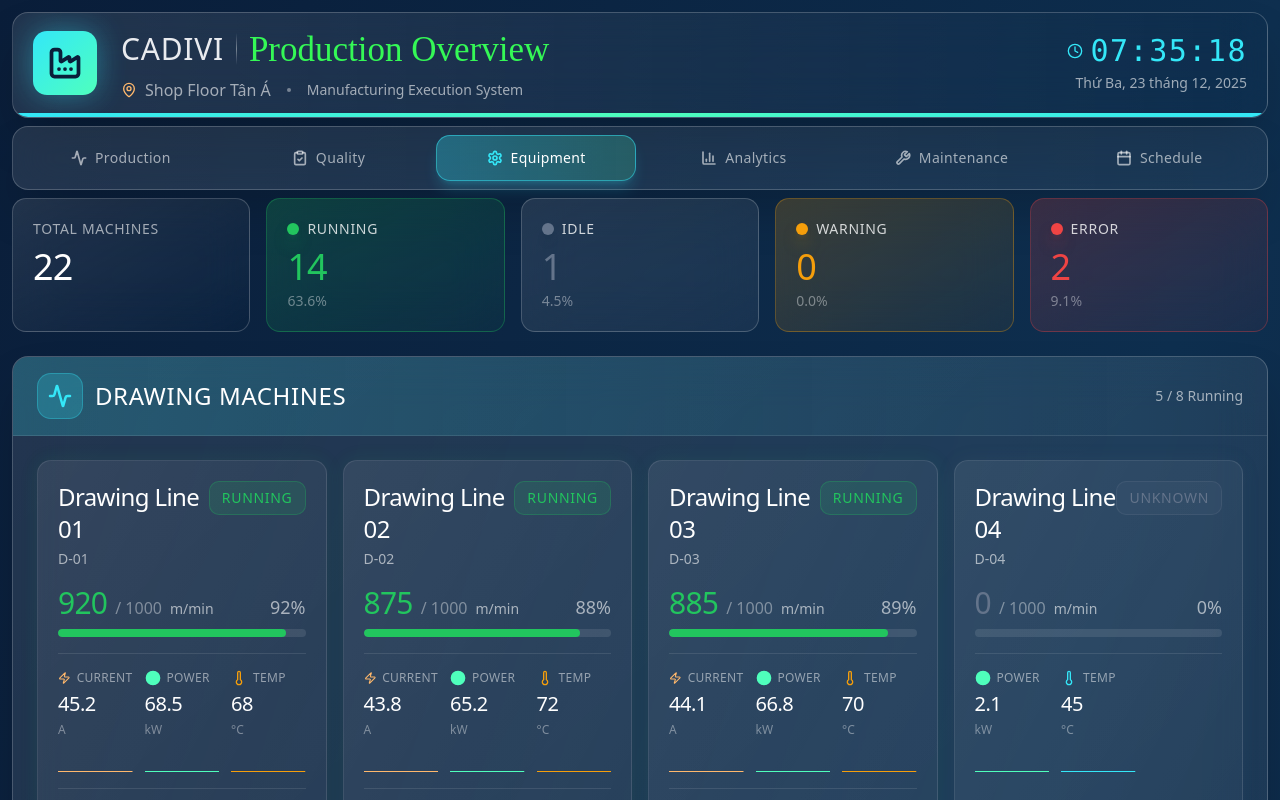
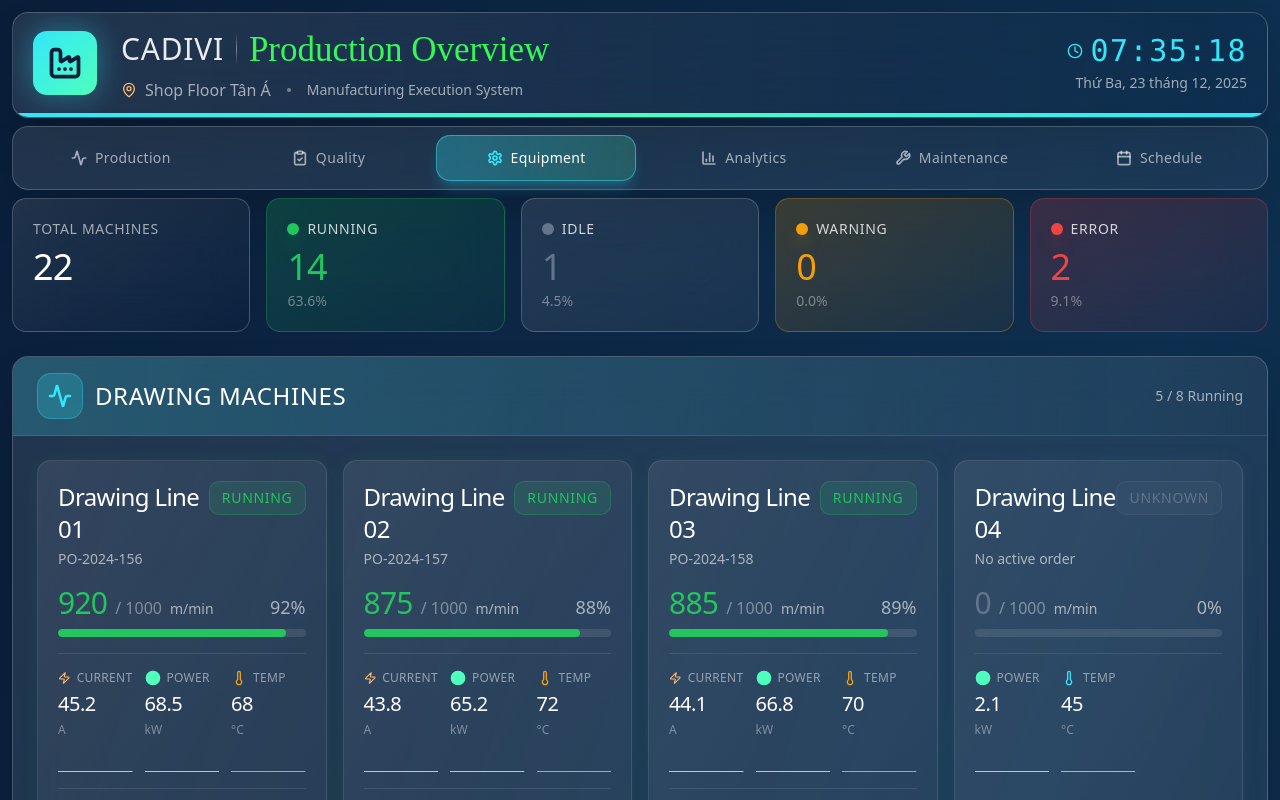
Before and after one commit to nguyenphan755/production-overview-dashboard, a React (Vite) app: page / in a window 1280 px wide. Both pictures are taken after a click on the button "Equipment". Shown: the top 800 px of the page. Built offline with nearby package versions, Linux system fonts and the light colour scheme; no server answers.

Commit message:
Update Equipment Status and Detail tabs to show production order ID and product name instead of machine ID

```diff
--- a/src/components/tabs/EquipmentDetail.tsx
+++ b/src/components/tabs/EquipmentDetail.tsx
@@ -154,7 +154,11 @@ export function EquipmentDetail({ machineId, onBack }: EquipmentDetailProps) {
                   RUNNING
                 </div>
               </div>
-              <div className="text-white/60 text-base">{machineInfo.id}</div>
+              <div className="text-white/60 text-base">
+                {machine.productionOrderId && machine.productionOrderProductName
+                  ? `${machine.productionOrderId} • ${machine.productionOrderProductName}`
+                  : machine.productionOrderId || 'No active order'}
+              </div>
             </div>
           </div>
           <div className="text-right">
--- a/src/components/tabs/EquipmentStatus.tsx
+++ b/src/components/tabs/EquipmentStatus.tsx
@@ -151,7 +151,11 @@ export function EquipmentStatus({ onMachineClick }: EquipmentStatusProps) {
                         <div className="flex items-start justify-between mb-4">
                           <div>
                             <div className="text-2xl text-white tracking-tight mb-1">{machine.name}</div>
-                            <div className="text-white/60 text-sm">{machine.id}</div>
+                            <div className="text-white/60 text-sm">
+                              {machine.productionOrderId && machine.productionOrderProductName
+                                ? `${machine.productionOrderId} • ${machine.productionOrderProductName}`
+                                : machine.productionOrderId || 'No active order'}
+                            </div>
                           </div>
                           <div
                             className="px-3 py-1.5 rounded-lg text-sm tracking-wider border"
--- a/src/types/index.ts
+++ b/src/types/index.ts
@@ -15,6 +15,7 @@ export interface Machine {
   targetLength?: number; // meters
   productionOrderId?: string;
   productionOrderName?: string;
+  productionOrderProductName?: string; // Product name from production order
   operatorName?: string;
   oee?: number; // Overall Equipment Effectiveness (0-100)
   availability?: number; // A in OEE (0-100)
```
Also changed, not shown: 1 other file (tests, documents, lock files or other folders).
